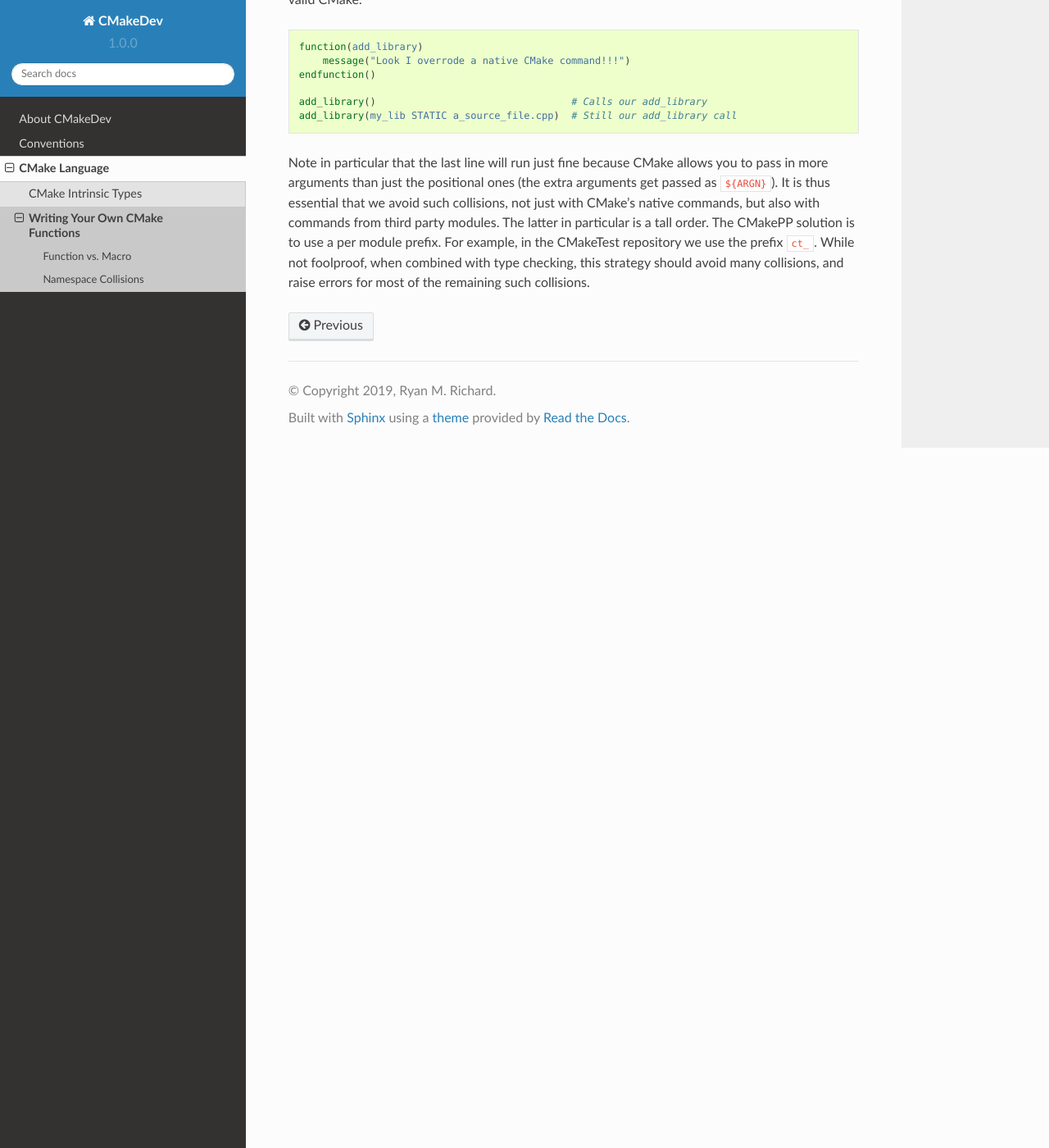
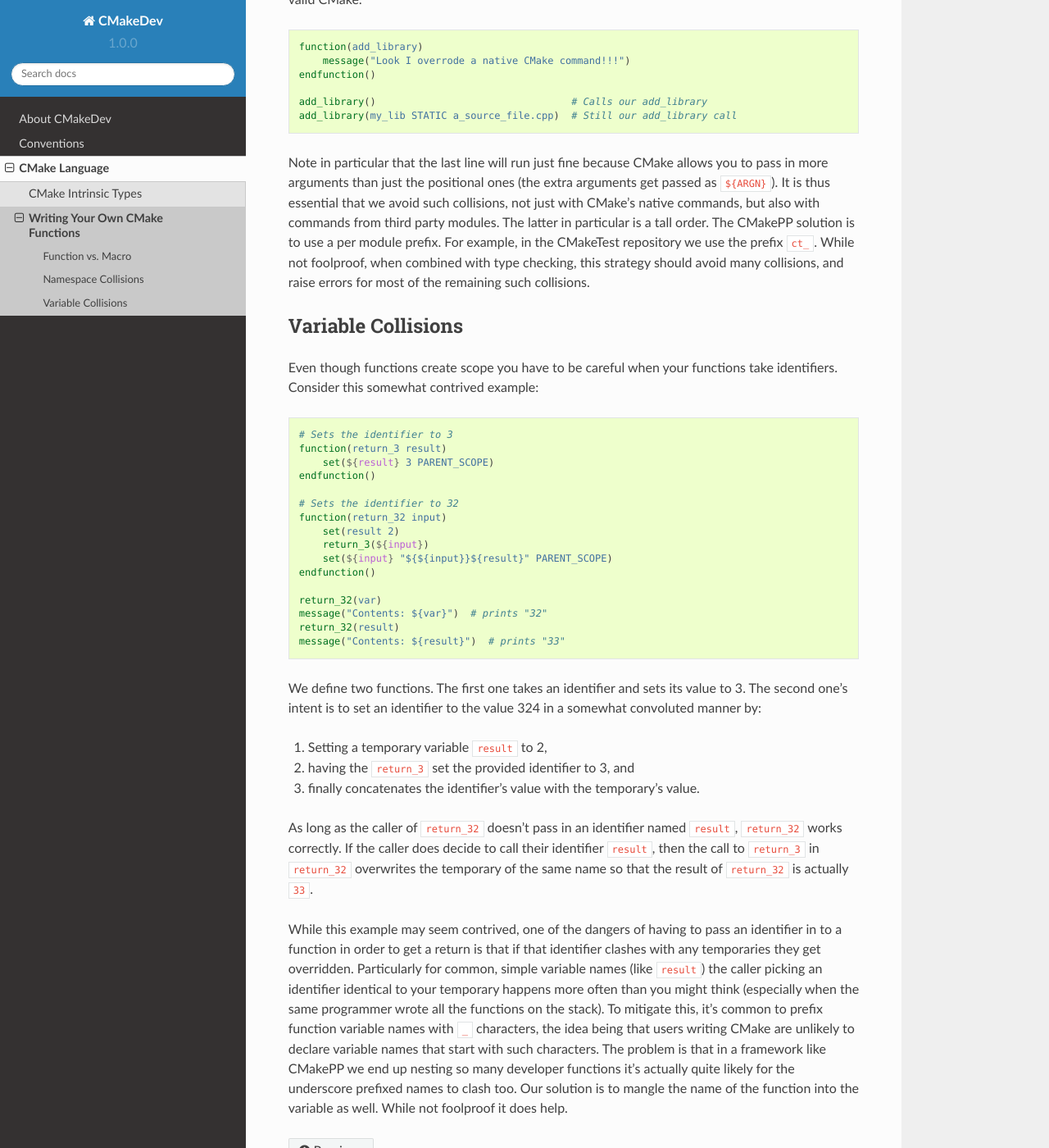
Before and after one commit to zachcran/CMakeDev, a Sphinx documentation site: the page built from docs/source/cmake/writing_functions.rst, in a window 1280 px wide and 1400 px high, scrolled down 984 px. Shown: the whole window at 82% size. Built offline with Sphinx 7.4.7 and the Read the Docs theme 2.0.0, drawn with Linux system fonts in a browser that asks for light colours.

Commit message:
remembered why I like to prefix function variables

```diff
--- a/CMakeLists.txt
+++ b/CMakeLists.txt
@@ -1,4 +1,4 @@
-cmake_minimum_required(VERSION 3.10) #Use include_guard()
+cmake_minimum_required(VERSION 3.14) # b/c of FetchContent_MakeAvailable
 project(CMakeDev VERSION 1.0.0)
 
 option(BUILD_TESTS "Should we build and run the unit tests?" TRUE)
--- a/docs/source/cmake/writing_functions.rst
+++ b/docs/source/cmake/writing_functions.rst
@@ -64,3 +64,55 @@ use a per module prefix. For example, in the CMakeTest repository we use the
 prefix ``ct_``. While not foolproof, when combined with type checking, this
 strategy should avoid many collisions, and raise errors for most of the
 remaining such collisions.
+
+Variable Collisions
+===================
+
+Even though functions create scope you have to be careful when your functions
+take identifiers. Consider this somewhat contrived example:
+
+.. code-block:: cmake
+
+   # Sets the identifier to 3
+   function(return_3 result)
+       set(${result} 3 PARENT_SCOPE)
+   endfunction()
+
+   # Sets the identifier to 32
+   function(return_32 input)
+       set(result 2)
+       return_3(${input})
+       set(${input} "${${input}}${result}" PARENT_SCOPE)
+   endfunction()
+
+   return_32(var)
+   message("Contents: ${var}")  # prints "32"
+   return_32(result)
+   message("Contents: ${result}")  # prints "33"
+
+We define two functions. The first one takes an identifier and sets its value to
+3. The second one's intent is to set an identifier to the value 324 in a
+somewhat convoluted manner by:
+
+1. Setting a temporary variable ``result`` to 2,
+2. having the ``return_3`` set the provided identifier to 3, and
+3. finally concatenates the identifier's value with the temporary's value.
+
+As long as the caller of ``return_32`` doesn't pass in an identifier named
+``result``, ``return_32`` works correctly. If the caller does decide to call
+their identifier ``result``, then the call to ``return_3`` in ``return_32``
+overwrites the temporary of the same name so that the result of ``return_32`` is
+actually ``33``.
+
+While this example may seem contrived, one of the dangers of having to pass an
+identifier in to a function in order to get a return is that if that identifier
+clashes with any temporaries they get overridden. Particularly for common,
+simple variable names (like ``result``) the caller picking an identifier
+identical to your temporary happens more often than you might think (especially
+when the same programmer wrote all the functions on the stack). To mitigate
+this, it's common to prefix function variable names with ``_`` characters, the
+idea being that users writing CMake are unlikely to declare variable names that
+start with such characters. The problem is that in a framework like CMakePP we
+end up nesting so many developer functions it's actually quite likely for the
+underscore prefixed names to clash too. Our solution is to mangle the name of
+the function into the variable as well. While not foolproof it does help.
```
